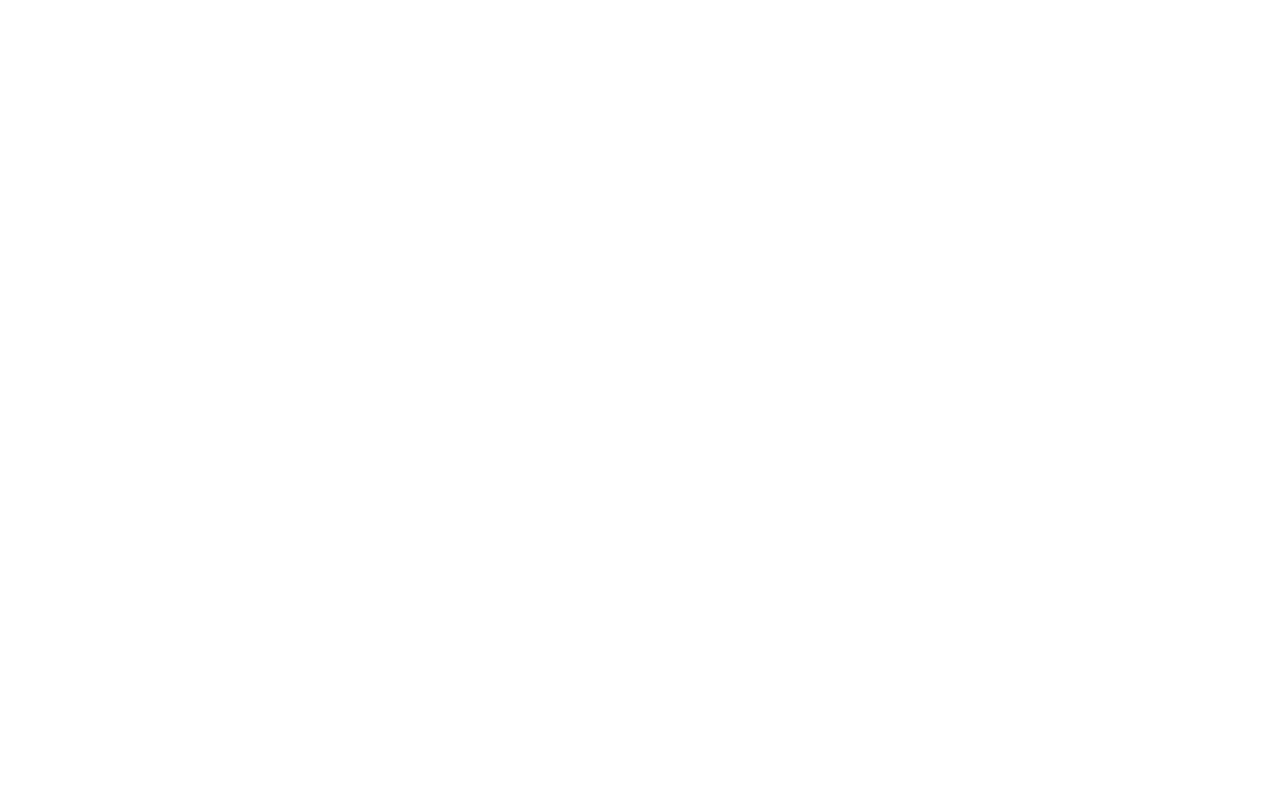
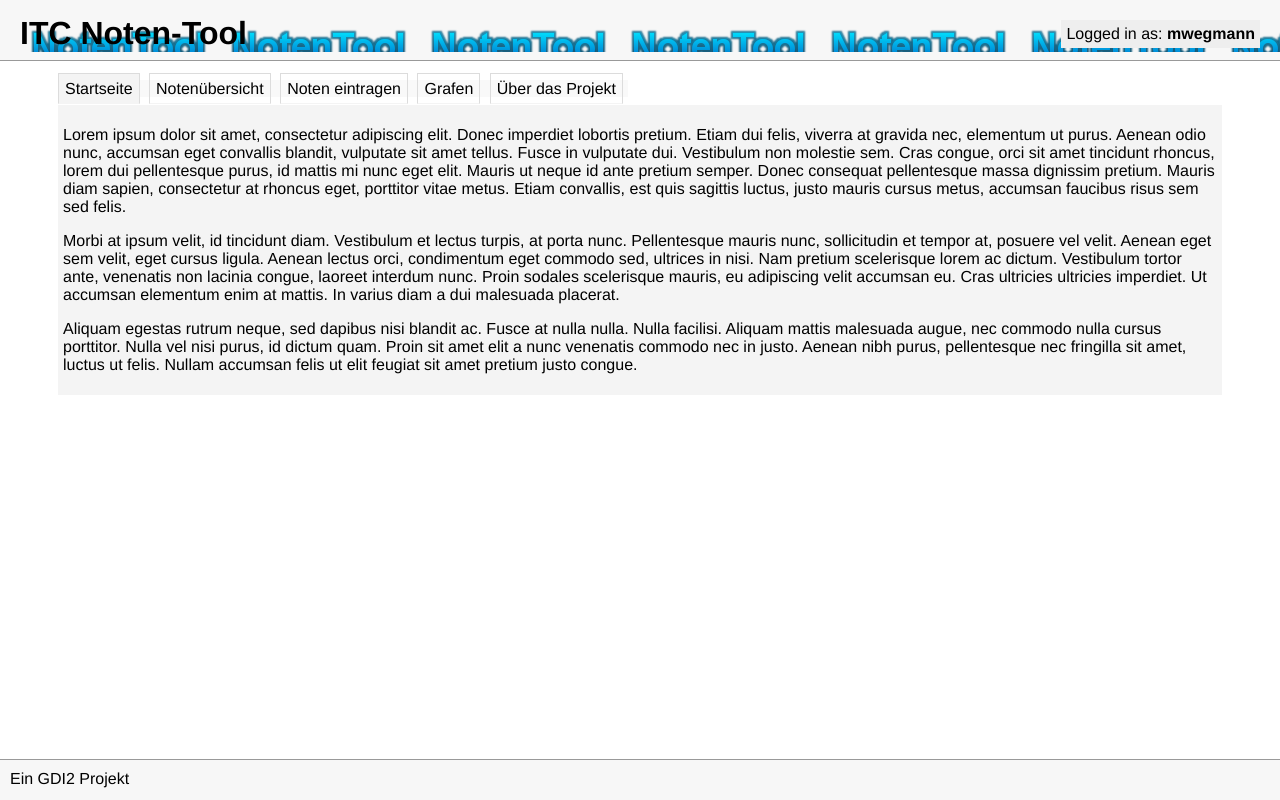
Before and after one commit to WoodenDoors/itc-grades-tool, a PHP site: page / in a window 1280 px wide. Before the commit the page is empty. Run offline with PHP 8.4, Linux system fonts and the light colour scheme.

Commit message:
initial design

```diff
--- /dev/null
+++ b/css/default.css
@@ -0,0 +1,76 @@
+/*
+    Document   : default
+    Created on : 26.10.2012, 14:02:45
+    Author     : mwegmann
+    Description:
+        Purpose of the stylesheet follows.
+*/
+
+body {
+   font-family: "HelveticaNeue-Light", "Helvetica Neue Light", "Helvetica Neue", Helvetica, Arial, "Lucida Grande", sans-serif;
+   font-weight: 300;
+}
+
+/* header-strip */
+header {
+    position: fixed; top: 0; left: 0; width: 100%; height: 40px;
+    background: #F7F7F7;
+    border-bottom: 1px solid #999;
+    margin-bottom: 10px;
+    padding-bottom: 20px;
+}
+header h1 {
+    margin: 15px 0 0 20px;
+    background: url('img/logo.png');
+}
+header section#user-control {
+    float: right;
+    margin: 20px 20px 0 0;
+    padding: 5px;
+    background: #eee;
+}
+header section#user-control span.username { font-weight: bold; }
+
+
+/* main */
+section#main { margin: 80px 50px 50px 50px; min-width: 560px; }
+section#main nav { height: 25px;  }
+section#main nav ul {
+    display: inline;
+    padding: 0;
+    margin: 0;
+    list-style: none;
+    background-color: #F9F9F9;
+}
+section#main nav ul li {
+    display: inline;
+    height: 25px;
+    padding: 6px;
+    margin: 0 5px 0 0;
+    border: 1px solid gainsboro;
+    border-bottom-color: #F4F4F4;
+}
+
+section#main nav ul li:hover { background-color: #F4F4F4; border-bottom: 1px solid #F4F4F4; }
+section#main nav ul li a:link,
+section#main nav ul li a:visited {
+    height: 100%;
+    display: inline-block;
+    color: #000;
+    text-decoration: none;
+}
+section#main nav ul li a:hover { color: #333; }
+section#main nav ul li.active { background-color: #F4F4F4; }
+
+
+section#main article#content {
+    background-color: #F4F4F4;
+    padding: 5px;
+}
+
+/* footer */
+footer {
+    position: fixed; bottom: 0; left: 0; width: 100%; height: 30px;
+    margin-top: 20px; padding: 10px 0 0 10px;
+    background: #F7F7F7; border-top: 1px solid #999;
+}
--- a/index.php
+++ b/index.php
@@ -1,7 +1,44 @@
-<?php
+<!DOCTYPE html>
+<html>
+    <head>
+        <meta http-equiv="Content-Type" content="text/html; charset=UTF-8">
+        <title>derp</title>
+        <link rel="stylesheet" type="text/css" href="css/default.css">
+    </head>
+    <body>
+        <header>
+            <section id="user-control">
+                Logged in as: <span class="username">mwegmann</span>
+            </section>
+            <h1>ITC Noten-Tool</h1>
+        </header>
 
-/*
- * To change this template, choose Tools | Templates
- * and open the template in the editor.
- */
-?>
+        <section id="main">
+            <nav>
+                <ul>
+                    <li class="active"><a href="#" id="link-home">Startseite</a></li>
+                    <li><a href="#">Notenübersicht</a></li>
+                    <li><a href="#">Noten eintragen</a></li>
+                    <li><a href="#">Grafen</a></li>
+                    <li><a href="#">Über das Projekt</a></li>
+                </ul>
+            </nav>
+            <article id="content">
+                <p>
+                Lorem ipsum dolor sit amet, consectetur adipiscing elit. Donec imperdiet lobortis pretium. Etiam dui felis, viverra at gravida nec, elementum ut purus. Aenean odio nunc, accumsan eget convallis blandit, vulputate sit amet tellus. Fusce in vulputate dui. Vestibulum non molestie sem. Cras congue, orci sit amet tincidunt rhoncus, lorem dui pellentesque purus, id mattis mi nunc eget elit. Mauris ut neque id ante pretium semper. Donec consequat pellentesque massa dignissim pretium. Mauris diam sapien, consectetur at rhoncus eget, porttitor vitae metus. Etiam convallis, est quis sagittis luctus, justo mauris cursus metus, accumsan faucibus risus sem sed felis.
+                </p>
+                <p>
+                Morbi at ipsum velit, id tincidunt diam. Vestibulum et lectus turpis, at porta nunc. Pellentesque mauris nunc, sollicitudin et tempor at, posuere vel velit. Aenean eget sem velit, eget cursus ligula. Aenean lectus orci, condimentum eget commodo sed, ultrices in nisi. Nam pretium scelerisque lorem ac dictum. Vestibulum tortor ante, venenatis non lacinia congue, laoreet interdum nunc. Proin sodales scelerisque mauris, eu adipiscing velit accumsan eu. Cras ultricies ultricies imperdiet. Ut accumsan elementum enim at mattis. In varius diam a dui malesuada placerat.
+                </p>
+                <p>
+                Aliquam egestas rutrum neque, sed dapibus nisi blandit ac. Fusce at nulla nulla. Nulla facilisi. Aliquam mattis malesuada augue, nec commodo nulla cursus porttitor. Nulla vel nisi purus, id dictum quam. Proin sit amet elit a nunc venenatis commodo nec in justo. Aenean nibh purus, pellentesque nec fringilla sit amet, luctus ut felis. Nullam accumsan felis ut elit feugiat sit amet pretium justo congue.
+                </p>
+            </article>
+        </section>
+
+
+        <footer>
+            Ein GDI2 Projekt
+        </footer>
+    </body>
+</html>
```
Also changed, not shown: img/logo.png (added), 1 other file.
